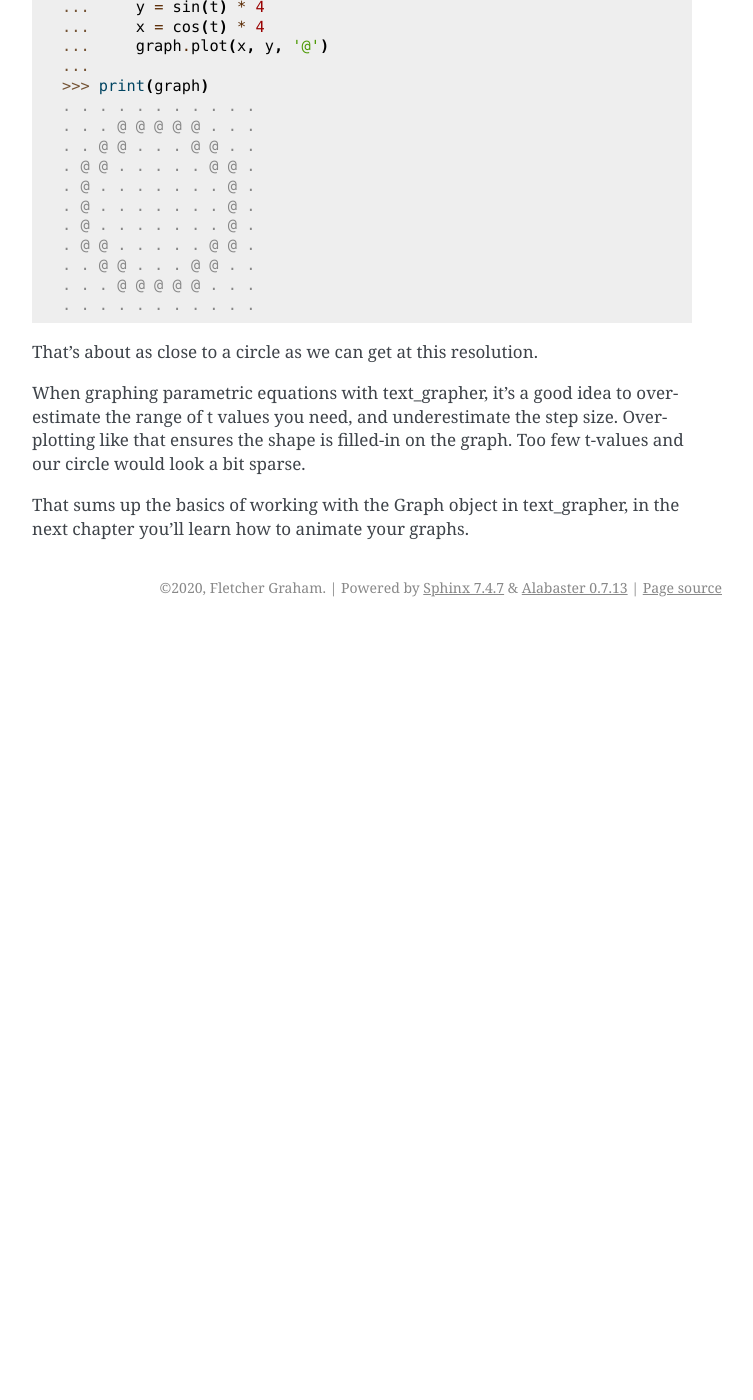
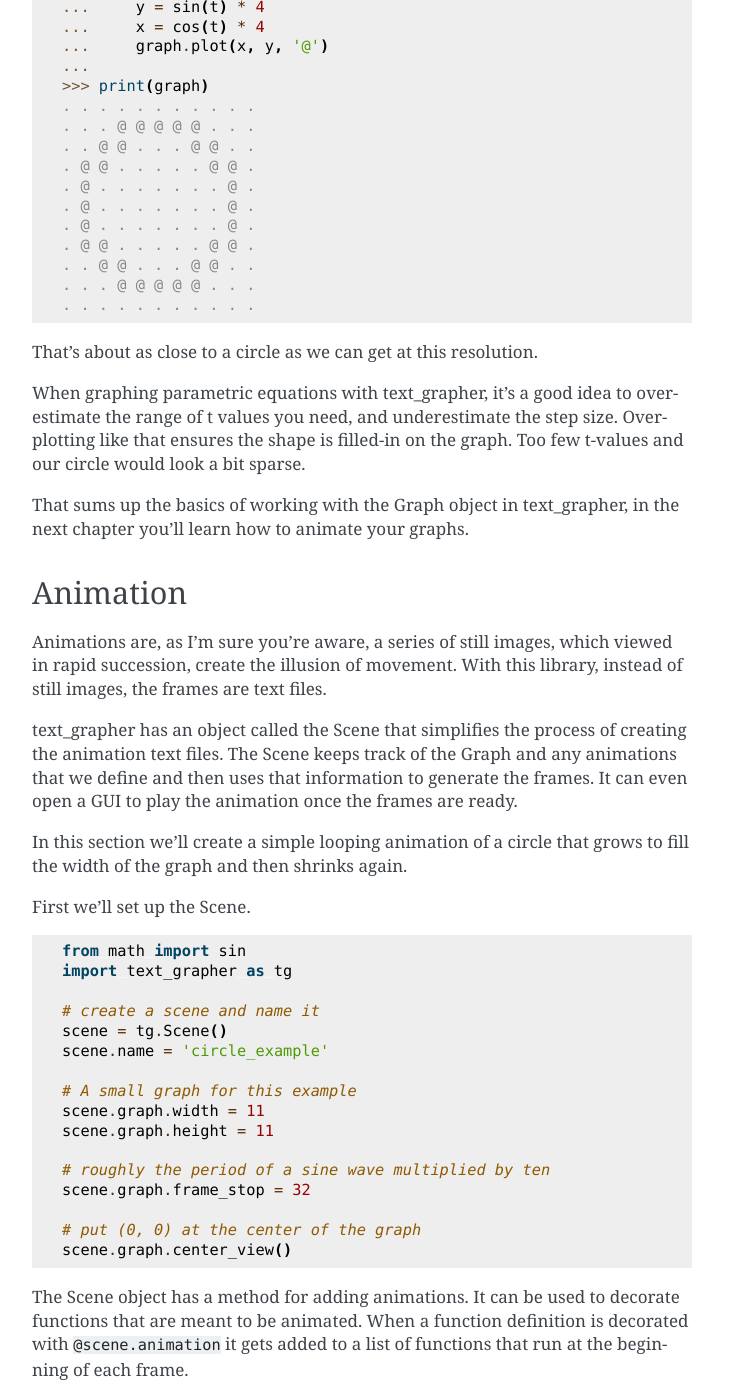
Before and after one commit to fletchgraham/text_grapher, a Sphinx documentation site: the page built from docs/source/getting_started.rst, in a window 1280 px wide and 1400 px high, scrolled down 2793 px. Shown: the whole window, without its empty margins (388-1141 px from the left). Built offline with Sphinx 7.4.7, drawn with Linux system fonts in a browser that asks for light colours; before the commit the page ends 3420 px from its top, so only the background shows below that; some of the changed text lies outside the part shown.

Commit message:
write section about animation

```diff
--- a/docs/source/getting_started.rst
+++ b/docs/source/getting_started.rst
@@ -160,3 +160,66 @@ t-values and our circle would look a bit sparse.
 
 That sums up the basics of working with the Graph object in text_grapher, in
 the next chapter you'll learn how to animate your graphs.
+
+*********
+Animation
+*********
+
+Animations are, as I'm sure you're aware, a series of still images, which
+viewed in rapid succession, create the illusion of movement. With this library,
+instead of still images, the frames are text files.
+
+text_grapher has an object called the Scene that simplifies the process of
+creating the animation text files. The Scene keeps track of the Graph and any
+animations that we define and then uses that information to generate the
+frames. It can even open a GUI to play the animation once the frames are ready.
+
+In this section we'll create a simple looping animation of a circle that grows
+to fill the width of the graph and then shrinks again.
+
+First we'll set up the Scene.
+
+.. code-block:: python
+
+   from math import sin
+   import text_grapher as tg
+
+   # create a scene and name it
+   scene = tg.Scene()
+   scene.name = 'circle_example'
+
+   # A small graph for this example
+   scene.graph.width = 11
+   scene.graph.height = 11
+
+   # roughly the period of a sine wave multiplied by ten
+   scene.graph.frame_stop = 32
+
+   # put (0, 0) at the center of the graph
+   scene.graph.center_view()
+
+The Scene object has a method for adding animations. It can be used to decorate
+functions that are meant to be animated. When a function definition is
+decorated with ``@scene.animation`` it gets added to a list of functions that
+run at the beginning of each frame.
+
+Here we create a function that draws a circle whose radius is based on the
+frame number.
+
+.. code-block:: python
+
+   # use the decorator to define our animation
+   @scene.animation
+   def circle_animation(frame):
+       radius = (sin(frame / 10) + 1) * 3 # oscillating radius
+       scene.graph.circle(0, 0, radius, '@')
+
+   # render the scene and play it in the GUI
+   scene.render(open_player=True)
+
+
+.. image:: _static/circle_example.gif
+
+As an alternative to opening the GUI, if you have PIL installed you can save a
+gif of the animation by calling ``scene.render_gif()`` which would be
+preferable for sharing your animation.
--- a/docs/source/index.rst
+++ b/docs/source/index.rst
@@ -13,7 +13,6 @@ Text Grapher Docs
 
    intro.rst
    getting_started.rst
-   animation.rst
    3d_space.rst
    development.rst
 
```
Also changed, not shown: docs/source/animation.rst (deleted, +0 -23 lines), docs/source/_static/circle_example.gif (added).
